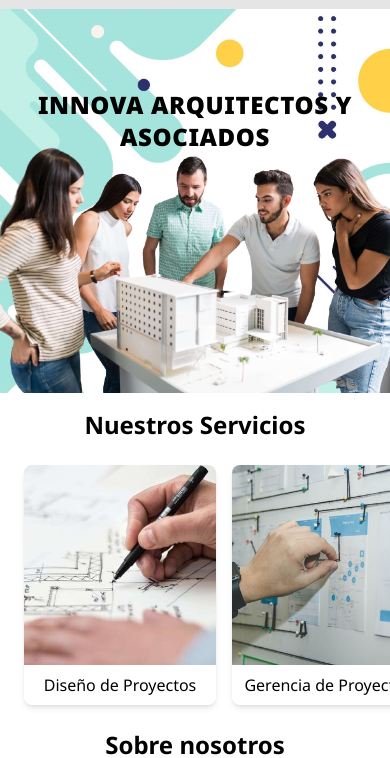
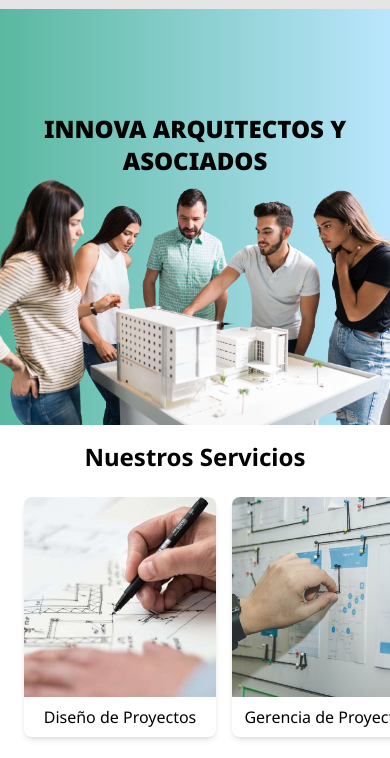
Before and after one commit to HugoGT/Innova-landing-page, a Gatsby site: page / in a window 390 px wide. Shown: the part 67-825 px from the top of the page. Built offline with nearby package versions, Linux system fonts and the light colour scheme; Gatsby itself is replaced by a stand-in of ours.

Commit message:
Testing hero

```diff
--- a/src/components/hero/hero.js
+++ b/src/components/hero/hero.js
@@ -2,17 +2,12 @@ import React from "react";
 
 export function Hero() {
   return (
-    <section className="relative h-96 overflow-hidden">
-      <img
-        className="-z-10 absolute object-cover w-full top-0 sm:hidden"
-        src="images/fondo_v.jpg"
-        alt="fondo"
-      />
-      <h1 className="absolute text-2xl font-black tracking-wide text-center z-0 py-20">
+    <section className="relative h-[26rem] w-full overflow-hidden bg-gradient-to-r from-p_green-200 to-sky-200">
+      <h1 className="absolute top-1/4 px-4 text-2xl font-black text-center max-w-xl z-0 sm:text-4xl sm:top-[30%] sm:px-12 lg:text-6xl md:">
         INNOVA ARQUITECTOS Y ASOCIADOS
       </h1>
       <img
-        className="absolute z-0 bottom-0 mt-20"
+        className="absolute z-0 bottom-0 sm:right-0"
         src="images/arquitectos.png"
         alt="innova arquitectos"
       />
--- /dev/null
+++ b/src/pages/about.js
@@ -0,0 +1,19 @@
+import * as React from "react";
+import { Helmet } from "react-helmet";
+import { Layout } from "../components/layout";
+
+export default function index() {
+  return (
+    <>
+      <Helmet>
+        <link rel="preconnect" href="https://fonts.googleapis.com" />
+        <link rel="preconnect" href="https://fonts.gstatic.com" crossorigin />
+        <link
+          href="https://fonts.googleapis.com/css2?family=Noto+Sans+JP:wght@400;700&family=Noto+Sans:wght@400;700;900&display=swap"
+          rel="stylesheet"
+        />
+      </Helmet>
+      <Layout />
+    </>
+  );
+}
--- a/tailwind.config.js
+++ b/tailwind.config.js
@@ -1,10 +1,17 @@
 /** @type {import('tailwindcss').Config} */
 module.exports = {
   theme: {
-    fontFamily: {
-      sans: ["Noto Sans", "Noto Sans JP", "sans-serif"],
-    },
     extend: {
+      colors: {
+        p_green: {
+          50: "#f0faf4",
+          100: "#dcf5e8",
+          200: "#5ab8a0",
+        },
+      },
+      fontFamily: {
+        sans: ["Noto Sans", "Noto Sans JP", "sans-serif"],
+      },
       keyframes: {
         scroll: {
           "0%": { transform: "translateX(0)" },
```
